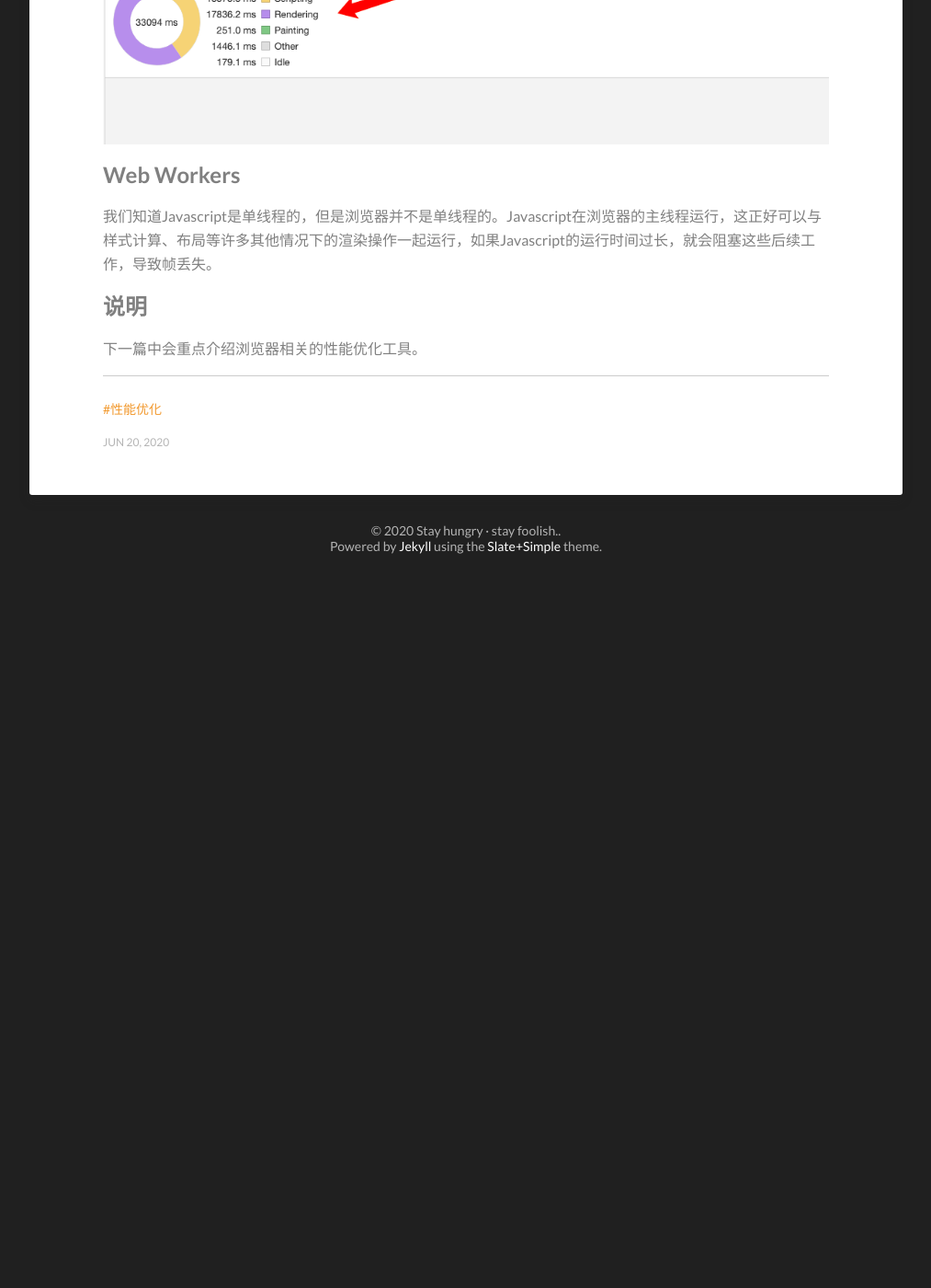
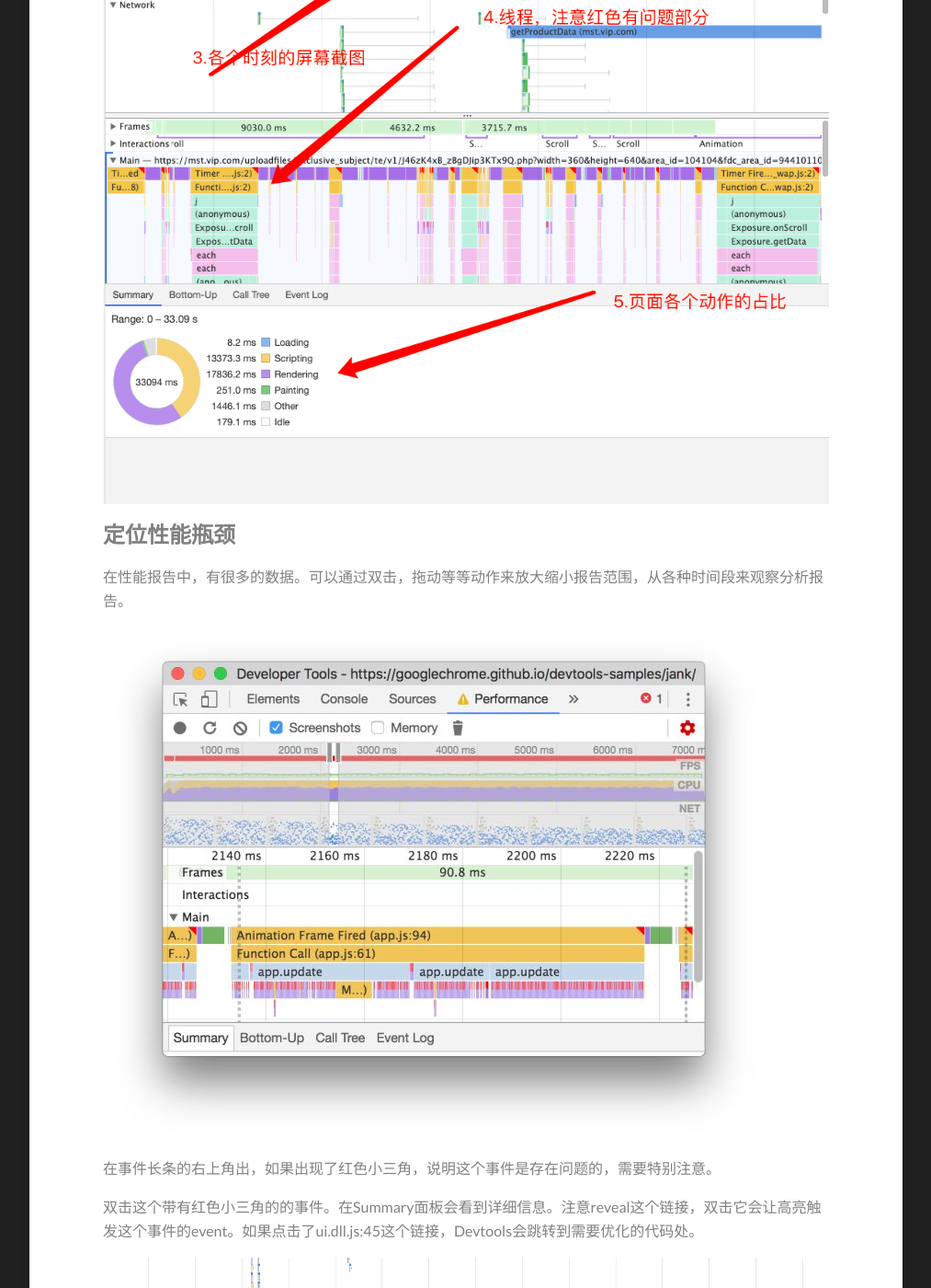
Before and after one commit to zhangjiali0627/zhangjiali0627.github.io, a Jekyll site: the page built from _posts/2020-06-20-WebPerformance.md, in a window 1280 px wide and 1400 px high, scrolled down 12002 px. Shown: the whole window at 92% size, without its empty margins (133-1146 px from the left). Built offline with Jekyll 4.4.1, drawn with Linux system fonts in a browser that asks for light colours; before the commit the page ends 12632 px from its top, so only the background shows below that; some of the changed text lies outside the part shown.

Commit message:
feat: add file

```diff
--- a/_posts/2020-06-20-WebPerformance.md
+++ b/_posts/2020-06-20-WebPerformance.md
@@ -30,9 +30,7 @@
 
 一秒之间能够完成多少次重新渲染，这个指标就被称为“刷新率”，英文为FPS（frame per second）。60次重新渲染，就是60FPS。
 
-如果想达到60帧的刷新率，就意味着javascript线程中每个任务的耗时，必须少于16ms，一个解决办法就是使用Web Worker，主线程只用于UI渲染，然后跟UI渲染不相干的任务，都放在Worker线程。
-
-## 开发者工具的Timeline面板（Chrome 57已经改为performance（性能模板））
+## 开发者工具的performance面板
 
 Chrome浏览器开发者工具的performance面板（Timeline），是查看“刷新率”的最佳工具。
 
@@ -72,7 +70,7 @@
 
     - HTML文件是蓝色。脚本是黄色。样式是紫色。媒体文件是绿色。其它资源是灰色。
 
-  ### 把鼠标移动到FPS、CPU或者NET图表之上，就会展示这个时间点界面的截图。左右移动鼠标，可以重发当时的屏幕录像。这就是scrubbing，可以用来分析动画的各个细节。
+  #### 把鼠标移动到FPS、CPU或者NET图表之上，就会展示这个时间点界面的截图。左右移动鼠标，可以重发当时的屏幕录像。这就是scrubbing，可以用来分析动画的各个细节。
 
 - 第三部分：线程面板：火焰图
   1. Frames：帧线程，在Frames图表中，把鼠标移动到绿色条状图上，Devtools会展示这个帧的FPS。看有没有达到60的标准。
@@ -81,7 +79,7 @@
 
   2. Main：主线程，展示主线程的运行状况，负责执行Javascript，解析HTML/CSS，完成绘制。
 
-      - 可以看到主线程调用栈和耗时情况，每个长条都是一个事件，悬浮可以看到耗时和事件名
+    #### 可以看到主线程调用栈和耗时情况，每个长条都是一个事件，悬浮可以看到耗时和事件名
 
     - x轴代表着加载的时间。长条越长就代表这个event花费的时间越长。
     - y轴代表了调用栈（call stack）。表示事件（线程）的执行顺序，在栈里，上面的event调用了下面的event。先是上面的执行再到下面的，我们要特别注意红色的三角形部分
@@ -115,6 +113,10 @@
 
   - Call Tree：调用栈：Main选择一个事件，可以看到整个事件的调用栈（从最顶层到最底层，而不是只有当前事件）
 
+    - 可以通过调用树来查看各个文件调用运行的时间及占比。
+
+    <img src="/images/img/performance11.png" alt="" >
+
   - Event Log：事件日志
     - (1) 多了个start time，指事件在多少毫秒开始触发的
     - (2) 右边有事件描述信息
@@ -139,16 +141,32 @@
   <img src="/images/img/performance3.png" alt="" >
 
 
+## 定位性能瓶颈
 
+在性能报告中，有很多的数据。可以通过双击，拖动等等动作来放大缩小报告范围，从各种时间段来观察分析报告。
+
+<img src="/images/img/performance3.jpeg" alt="" >
+
+在事件长条的右上角出，如果出现了红色小三角，说明这个事件是存在问题的，需要特别注意。
+
+双击这个带有红色小三角的的事件。在Summary面板会看到详细信息。注意reveal这个链接，双击它会让高亮触发这个事件的event。如果点击了ui.dll.js:45这个链接，Devtools会跳转到需要优化的代码处。
+
+<img src="/images/img/performance12.png" alt="" >
+
+
+<img src="/images/img/performance10.png" alt="" >
+
+<img src="/images/img/performance11.jpeg" alt="" >
+
+
+
+### 如果想达到60帧的刷新率，就意味着javascript线程中每个任务的耗时，必须少于16ms，一个解决办法就是使用Web Worker，主线程只用于UI渲染，然后跟UI渲染不相干的任务，都放在Worker线程。
 
 ## Web Workers
 
 我们知道Javascript是单线程的，但是浏览器并不是单线程的。Javascript在浏览器的主线程运行，这正好可以与样式计算、布局等许多其他情况下的渲染操作一起运行，如果Javascript的运行时间过长，就会阻塞这些后续工作，导致帧丢失。
 
 
-
-
-
 ## 说明
 
-  下一篇中会重点介绍浏览器相关的性能优化工具。
+  下一篇中会重点介绍Web Worker。
```
Also changed, not shown: images/img/performance10.png (added), images/img/performance11.jpeg (added), images/img/performance11.png (added), images/img/performance12.png (added), images/img/performance2.jpeg (added), images/img/performance3.jpeg (added).
